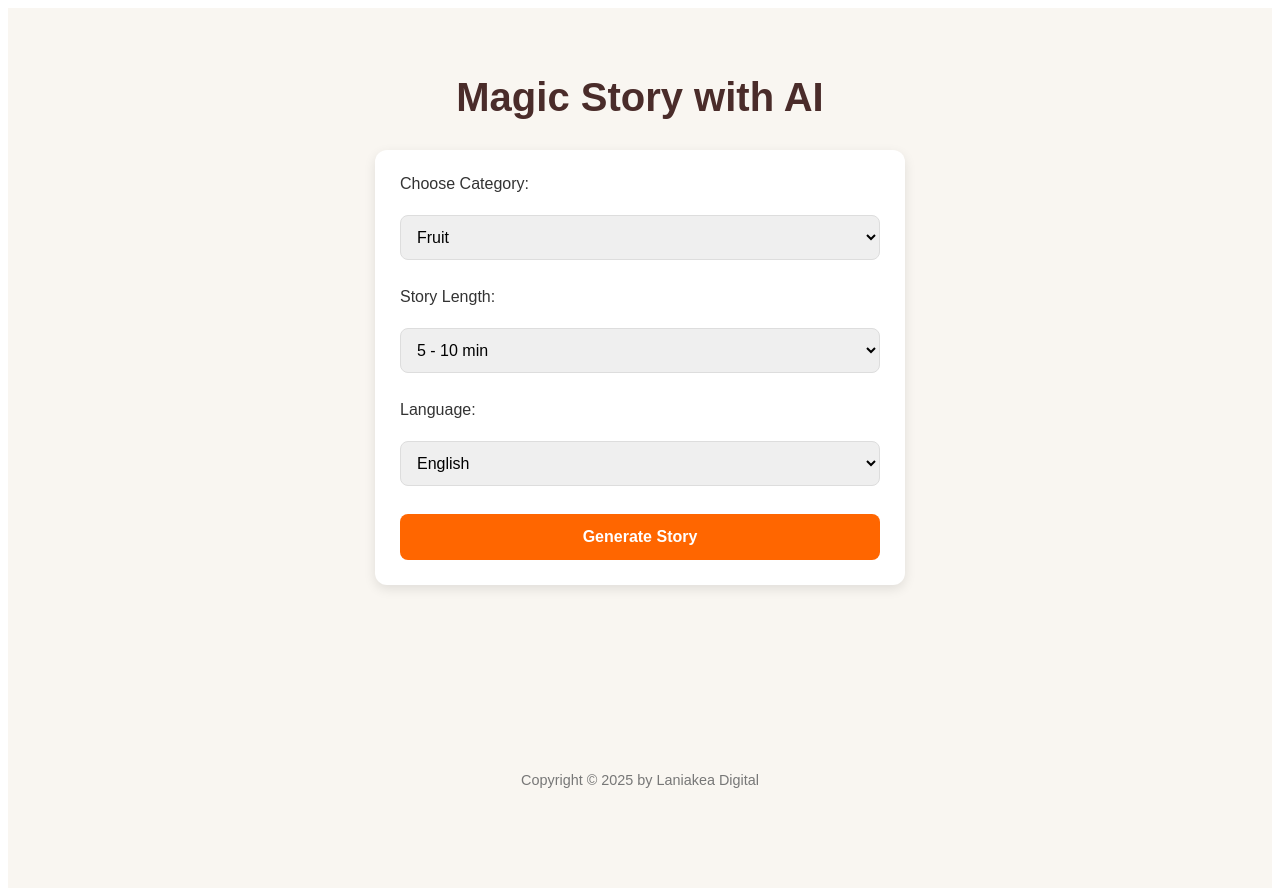
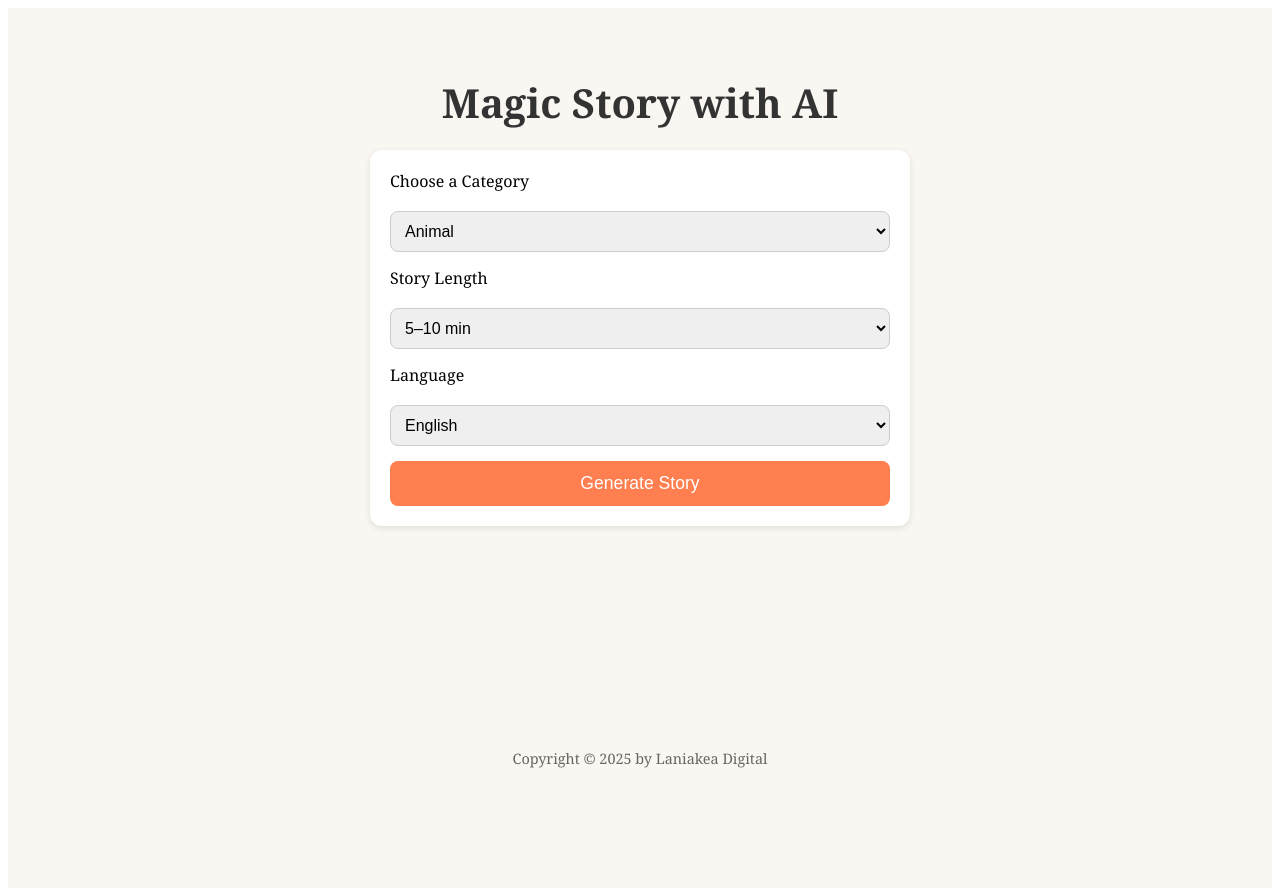
Before and after one commit to amysxe/magicstory-ai, a Next.js app: page / in a window 1280 px wide. Built offline with nearby package versions, Linux system fonts and the light colour scheme.

Commit message:
Update index.js

```diff
--- a/pages/index.js
+++ b/pages/index.js
@@ -1,46 +1,46 @@
 import { useState } from "react";
 
 export default function Home() {
-  const [category, setCategory] = useState("fruit");
+  const [category, setCategory] = useState("animal");
   const [length, setLength] = useState("5-10");
   const [language, setLanguage] = useState("English");
   const [story, setStory] = useState("");
-  const [images, setImages] = useState([]);
+  const [title, setTitle] = useState("");
   const [loading, setLoading] = useState(false);
 
   const generateStory = async () => {
     setLoading(true);
     setStory("");
-    setImages([]);
-
+    setTitle("");
     try {
-      const response = await fetch("/api/story", {
+      const res = await fetch("/api/story", {
         method: "POST",
         headers: { "Content-Type": "application/json" },
         body: JSON.stringify({ category, length, language }),
       });
-      const data = await response.json();
-      setStory(data.story);
-      setImages(data.images || []);
-    } catch (err) {
-      console.error("Error generating story:", err);
-      setStory("Sorry, something went wrong. Please try again.");
+
+      if (!res.ok) {
+        throw new Error("Failed to generate story");
       }
 
+      const data = await res.json();
+      setTitle(data.title || "Untitled Story");
+      setStory(data.content || "No story generated.");
+    } catch (err) {
+      console.error(err);
+      setStory("❌ Sorry, something went wrong while generating your story.");
+    } finally {
       setLoading(false);
+    }
   };
 
   return (
-    <div style={styles.container}>
-      <h1 style={styles.title}>Magic Story with AI</h1>
+    <div className="container">
+      <h1 className="title">Magic Story with AI</h1>
 
-      <div style={styles.form}>
-        <label style={styles.label}>Choose Category:</label>
-        <select
-          value={category}
-          onChange={(e) => setCategory(e.target.value)}
-          style={styles.select}
-        >
+      <div className="form">
+        <label>Choose a Category</label>
+        <select value={category} onChange={(e) => setCategory(e.target.value)}>
           <option value="fruit">Fruit</option>
           <option value="animal">Animal</option>
           <option value="person">Person</option>
@@ -48,55 +48,30 @@ export default function Home() {
           <option value="random">Random</option>
         </select>
 
-        <label style={styles.label}>Story Length:</label>
-        <select
-          value={length}
-          onChange={(e) => setLength(e.target.value)}
-          style={styles.select}
-        >
-          <option value="5-10">5 - 10 min</option>
-          <option value="10-15">10 - 15 min</option>
-          <option value="15+">&gt; 15 min</option>
+        <label>Story Length</label>
+        <select value={length} onChange={(e) => setLength(e.target.value)}>
+          <option value="5-10">5–10 min</option>
+          <option value="10-15">10–15 min</option>
+          <option value="15+">15+ min</option>
         </select>
 
-        <label style={styles.label}>Language:</label>
-        <select
-          value={language}
-          onChange={(e) => setLanguage(e.target.value)}
-          style={styles.select}
-        >
+        <label>Language</label>
+        <select value={language} onChange={(e) => setLanguage(e.target.value)}>
           <option value="English">English</option>
           <option value="Bahasa">Bahasa</option>
           <option value="German">German</option>
         </select>
 
-        <button
-          style={styles.button}
-          onMouseOver={(e) =>
-            (e.currentTarget.style.backgroundColor =
-              styles.buttonHover.backgroundColor)
-          }
-          onMouseOut={(e) =>
-            (e.currentTarget.style.backgroundColor =
-              styles.button.backgroundColor)
-          }
-          onClick={generateStory}
-          disabled={loading}
-        >
+        <button className="generate-btn" onClick={generateStory} disabled={loading}>
           {loading ? "Generating..." : "Generate Story"}
         </button>
       </div>
 
       {story && (
-        <div style={styles.storyBox}>
-          <h2 style={styles.storyTitle}>
-            {story.split("\n")[0].trim()}
-          </h2>
-          <p style={styles.storyText}>
-            {story
-              .split("\n")
-              .slice(1)
-              .map((line, idx) => (
+        <div className="story-box">
+          <h2 className="story-title">{title}</h2>
+          <p className="story-text">
+            {story.split("\n").map((line, idx) => (
               <span key={idx}>
                 {line}
                 <br />
@@ -104,133 +79,105 @@ export default function Home() {
               </span>
             ))}
           </p>
-          <div style={styles.imageBox}>
-            {images.map((img, idx) => (
-              <img key={idx} src={img} alt="Story visual" style={styles.image} />
-            ))}
-          </div>
-
-          <button
-            style={{ ...styles.button, marginTop: "20px" }}
-            onMouseOver={(e) =>
-              (e.currentTarget.style.backgroundColor =
-                styles.buttonHover.backgroundColor)
-            }
-            onMouseOut={(e) =>
-              (e.currentTarget.style.backgroundColor =
-                styles.button.backgroundColor)
-            }
-            onClick={generateStory}
-          >
-            Find More Story
+          <button className="find-more" onClick={generateStory}>
+            🔄 Find More Story
           </button>
         </div>
       )}
 
-      <footer style={styles.footer}>
+      <footer className="footer">
         Copyright &copy; 2025 by Laniakea Digital
       </footer>
+
+      <style jsx>{`
+        .container {
+          font-family: Georgia, serif;
+          background-color: #faf6f1;
+          min-height: 100vh;
+          padding: 40px;
+          display: flex;
+          flex-direction: column;
+          align-items: center;
+        }
+        .title {
+          font-size: 2.5rem;
+          color: #333;
+          margin-bottom: 20px;
+        }
+        .form {
+          background: #fff;
+          padding: 20px;
+          border-radius: 12px;
+          box-shadow: 0 2px 6px rgba(0, 0, 0, 0.1);
+          width: 100%;
+          max-width: 500px;
+          display: flex;
+          flex-direction: column;
+          gap: 15px;
+        }
+        label {
+          font-size: 1rem;
+          margin-bottom: 4px;
+        }
+        select {
+          padding: 10px;
+          border-radius: 8px;
+          border: 1px solid #ccc;
+          font-size: 1rem;
+        }
+        .generate-btn {
+          padding: 12px;
+          background-color: #ff7f50;
+          color: #fff;
+          border: none;
+          border-radius: 8px;
+          font-size: 1.1rem;
+          cursor: pointer;
+          transition: background 0.3s ease;
+        }
+        .generate-btn:hover {
+          background-color: #ff6333;
+        }
+        .story-box {
+          margin-top: 30px;
+          background: #fff;
+          padding: 20px;
+          border-radius: 12px;
+          box-shadow: 0 2px 6px rgba(0, 0, 0, 0.1);
+          max-width: 700px;
+          width: 100%;
+        }
+        .story-title {
+          font-size: 1.8rem;
+          margin-bottom: 15px;
+          color: #444;
+        }
+        .story-text {
+          font-size: 1.1rem;
+          line-height: 1.6;
+          white-space: pre-line;
+        }
+        .find-more {
+          margin-top: 20px;
+          padding: 10px 16px;
+          background: #ff7f50;
+          border: none;
+          border-radius: 8px;
+          color: #fff;
+          cursor: pointer;
+        }
+        .find-more:hover {
+          background: #ff6333;
+        }
+        .footer {
+          margin-top: auto;
+          text-align: center;
+          padding: 20px 0;
+          font-size: 0.9rem;
+          color: #666;
+          margin-bottom: 60px;
+        }
+      `}</style>
     </div>
   );
 }
-
-const styles = {
-  container: {
-    fontFamily: "'Poppins', sans-serif",
-    backgroundColor: "#f9f6f1",
-    minHeight: "100vh",
-    display: "flex",
-    flexDirection: "column",
-    alignItems: "center",
-    padding: "40px 20px",
-    position: "relative",
-  },
-  title: {
-    fontSize: "2.5rem",
-    fontWeight: "bold",
-    marginBottom: "30px",
-    color: "#4a2c2a",
-    textAlign: "center",
-  },
-  form: {
-    backgroundColor: "#fff",
-    padding: "25px",
-    borderRadius: "12px",
-    boxShadow: "0 4px 12px rgba(0,0,0,0.1)",
-    width: "100%",
-    maxWidth: "480px",
-    marginBottom: "30px",
-    display: "flex",
-    flexDirection: "column",
-    gap: "16px",
-  },
-  label: {
-    fontWeight: "500",
-    marginBottom: "6px",
-    color: "#333",
-  },
-  select: {
-    padding: "12px",
-    borderRadius: "8px",
-    border: "1px solid #ddd",
-    fontSize: "1rem",
-    marginBottom: "12px",
-  },
-  button: {
-    backgroundColor: "#ff6600",
-    color: "#fff",
-    padding: "14px",
-    fontSize: "1rem",
-    border: "none",
-    borderRadius: "8px",
-    cursor: "pointer",
-    fontWeight: "bold",
-    transition: "background 0.3s ease",
-  },
-  buttonHover: {
-    backgroundColor: "#e65c00",
-  },
-  storyBox: {
-    backgroundColor: "#fff",
-    padding: "25px",
-    borderRadius: "12px",
-    boxShadow: "0 4px 12px rgba(0,0,0,0.1)",
-    maxWidth: "720px",
-    marginBottom: "40px",
-  },
-  storyTitle: {
-    fontSize: "1.8rem",
-    fontWeight: "bold",
-    marginBottom: "20px",
-    color: "#4a2c2a",
-    textAlign: "center",
-  },
-  storyText: {
-    fontSize: "1.1rem",
-    lineHeight: "1.8",
-    color: "#333",
-    textAlign: "justify",
-    whiteSpace: "pre-line",
-  },
-  imageBox: {
-    marginTop: "20px",
-    display: "flex",
-    gap: "12px",
-    flexWrap: "wrap",
-    justifyContent: "center",
-  },
-  image: {
-    width: "160px",
-    height: "160px",
-    objectFit: "cover",
-    borderRadius: "10px",
-    boxShadow: "0 2px 8px rgba(0,0,0,0.1)",
-  },
-  footer: {
-    textAlign: "center",
-    color: "#777",
-    fontSize: "0.9rem",
-    marginTop: "auto",
-    paddingBottom: "60px",
-  },
-};
```
Lines whose indentation alone changed are shown as unchanged.
